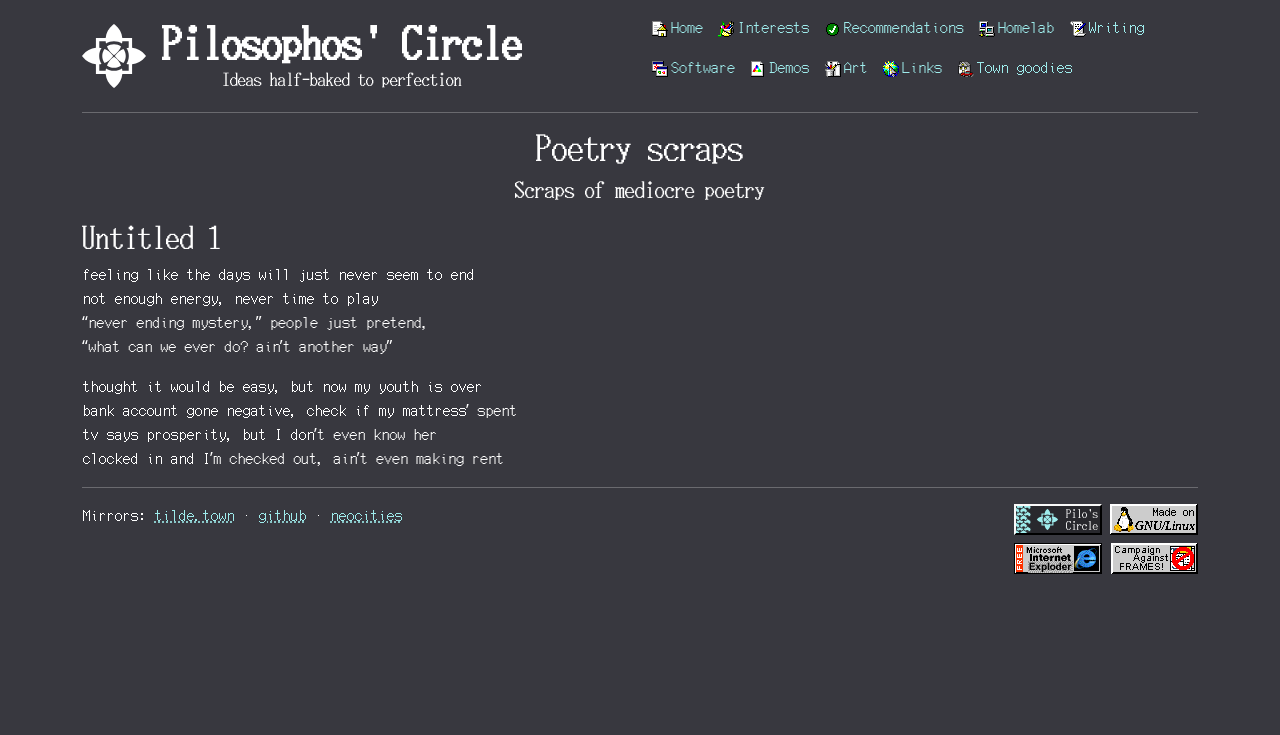
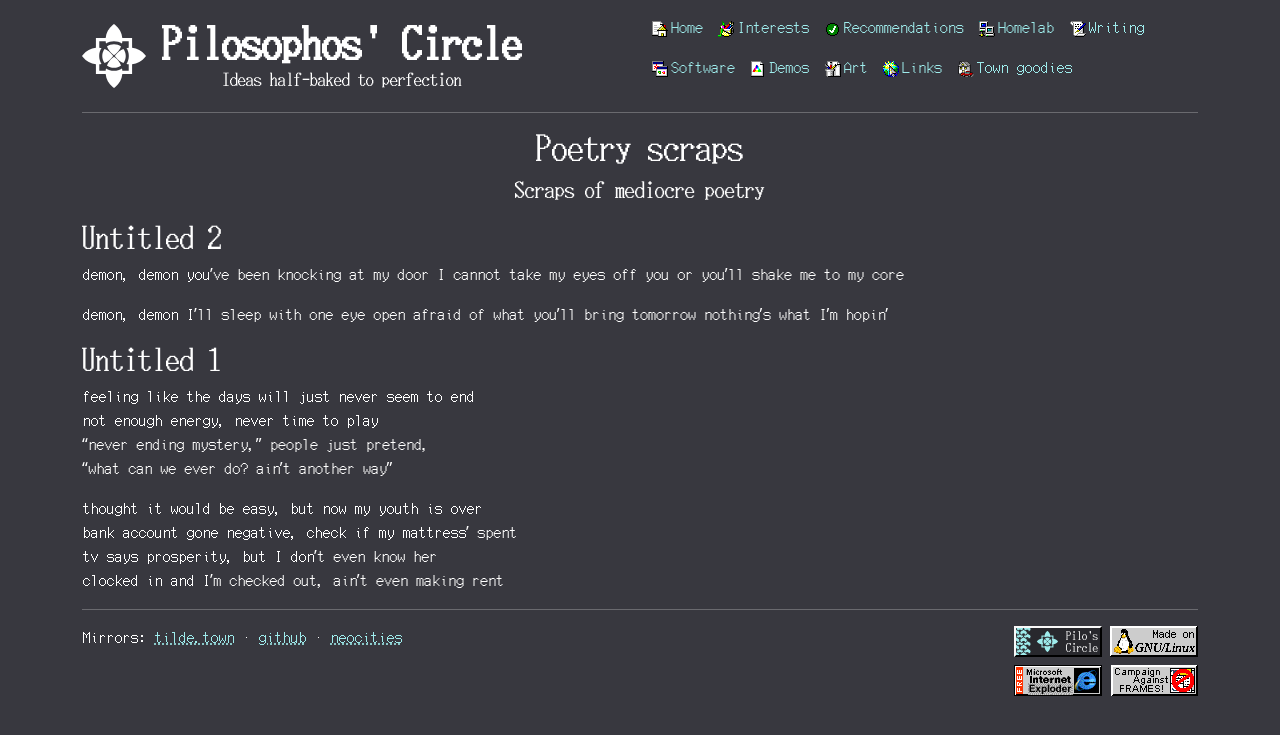
Before and after one commit to pilosophos/pilosophos-site-v1, a Jekyll site: the page built from poetry-scraps.md, in a window 1280 px wide. Shown: the top 735 px of the page. Built offline with Jekyll 4.4.1, drawn with Linux system fonts in a browser that asks for light colours.

Commit message:
add demon demon

```diff
--- a/poetry-scraps.md
+++ b/poetry-scraps.md
@@ -5,6 +5,17 @@ layout: default
 ---
 ## Poetry scraps
 <p class="lead">Scraps of mediocre poetry</p>
+
+### Untitled 2
+demon, demon
+you've been knocking at my door
+I cannot take my eyes off you
+or you'll shake me to my core
+
+demon, demon
+I'll sleep with one eye open
+afraid of what you'll bring tomorrow
+nothing's what I'm hopin'
 
 ### Untitled 1
 feeling like the days will just never seem to end
```
